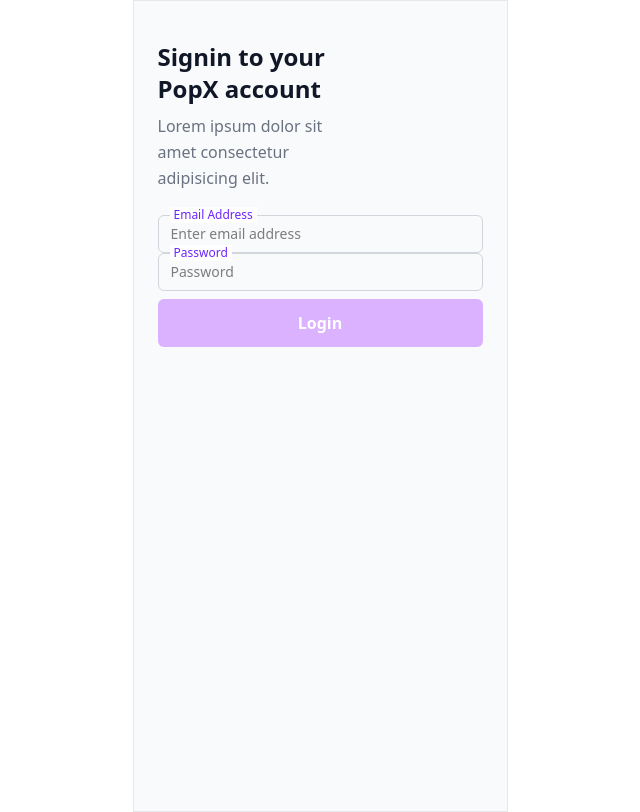
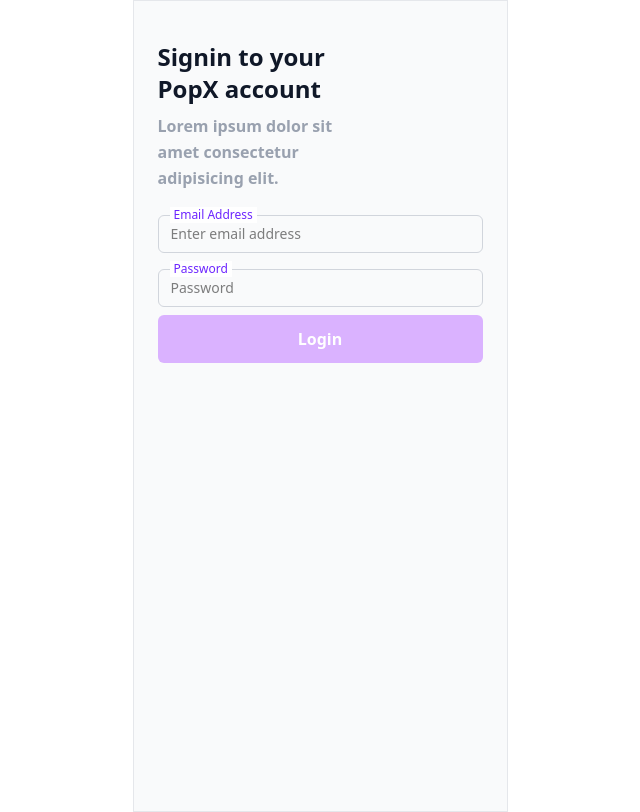
Before and after one commit to techieshruti/popx_dashboard, a React (Vite) app: page / in a window 1280 px wide. Shown: the whole page, without its empty margins (320-960 px from the left). Built offline with nearby package versions, Linux system fonts and the light colour scheme.

Commit message:
added signin styles

```diff
--- a/src/components/SignIn.jsx
+++ b/src/components/SignIn.jsx
@@ -6,17 +6,17 @@
         <div className="w-[375px] h-[812px] bg-gray-50 border border-gray-200 px-6 pt-10">
             <div className='mr-30'>
               <h1 className='text-2xl font-bold text-gray-900 mb-2 '>Signin to your PopX account</h1>
-            <p className='text-gray-500 mb-6 leading-relaxed'>Lorem ipsum dolor sit amet consectetur adipisicing elit.</p>
+            <p className='text-gray-400 mb-6 font-semibold leading-relaxed'>Lorem ipsum dolor sit amet consectetur adipisicing elit.</p>
             </div>
 
             <div className='relative'>
               <label
-            className='block absolute -top-2 left-3 bg-white px-1 text-xs text-[#6C25FF] mb-1'
+            className='block absolute -top-2 left-3 bg-white px-1 text-xs text-[#6C25FF]'
             htmlFor="email">Email Address</label>
             </div>
 
             <input
-            className='w-full border border-gray-300 rounded-md px-3 py-2 text-sm focus:outline-none'
+            className='w-full border border-gray-300 rounded-md px-3 py-2 text-sm focus:outline-none mb-4'
             type="email" placeholder='Enter email address' />
 
             <div className='relative'>
```
